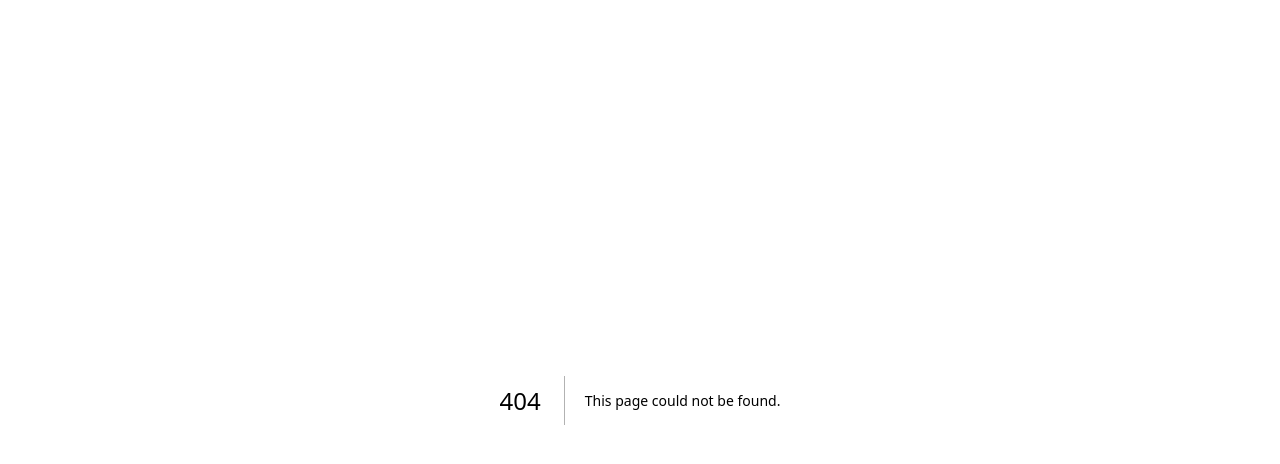
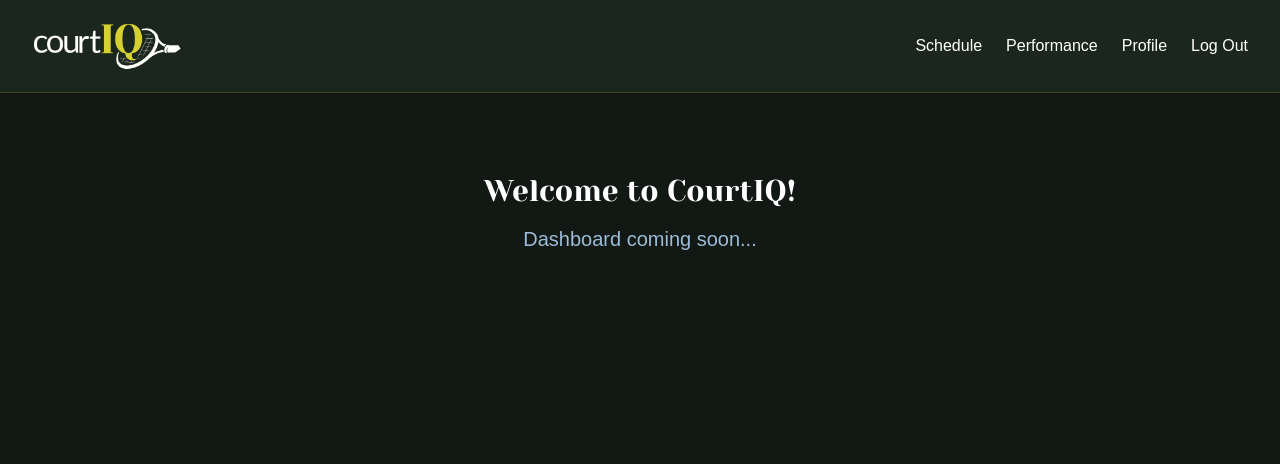
Before and after one commit to SivanRP/CourtIQ, a Next.js app in the folder frontend/: page /dashboard in a window 1280 px wide. Before the commit this address had no page. Shown: the top 464 px of the page. Built offline with nearby package versions, Linux system fonts and the light colour scheme.

Commit message:
Add successful signup popup, dashboard page placeholder, and routing to/from dashboard page for login/logout.

```diff
--- /dev/null
+++ b/frontend/src/pages/dashboard.tsx
@@ -0,0 +1,53 @@
+import { useRouter } from "next/router";
+import { Lato, Yeseva_One } from "next/font/google";
+import Image from "next/image"
+
+const lato = Lato({subsets: ["latin"], weight: ["400", "700"]})
+const yesevaOne = Yeseva_One({subsets: ["latin"], weight: ["400"]})
+
+export default function Dashboard() {
+    const router = useRouter();
+
+    return (
+        <div className={`{lato.className} min-h-screen bg-[#121914]`}>
+            <nav className="w-full flex items-center justify-between px-8 py-4 bg-[#1a261e] border-b border-[#c8a84b33]">
+                <Image
+                    src="/CourtIQlogo.png"
+                    alt="CourtIQ Logo"
+                    width={150}
+                    height={60}
+                    priority
+                />
+
+                <div className="flex items-center gap-6">
+                    <button className="text-white text-m hover:text-[#9cbcd9] transition-colors cursor-pointer bg-transparent border-none">
+                        Schedule
+                    </button>
+                    <button className="text-white text-m hover:text-[#9cbcd9] transition-colors cursor-pointer bg-transparent border-none">
+                        Performance
+                    </button>
+                    <button className="text-white text-m hover:text-[#9cbcd9] transition-colors cursor-pointer bg-transparent border-none">
+                        Profile
+                    </button>
+                    <button
+                        onClick={ () => {
+                            localStorage.removeItem("token");
+                            router.push("/");
+                        }}
+                        className="text-white text-m hover:text-[#9cbcd9] transition-colors cursor-pointer bg-transparent border-none">
+                        Log Out
+                    </button>
+                </div>
+            </nav>
+
+            <div className="flex flex-col items-center justify-center mt-20">
+                <h1 className={`${yesevaOne.className} text-white text-3xl`}>
+                    Welcome to CourtIQ!
+                </h1>
+                <h2 className="text-[#9cbcd9] mt-4 text-xl">
+                    Dashboard coming soon...
+                </h2>
+            </div>
+        </div>
+    )
+}
--- a/frontend/src/pages/index.tsx
+++ b/frontend/src/pages/index.tsx
@@ -1,3 +1,4 @@
+import { useRouter } from "next/router";
 import Image from "next/image";
 import { useState } from "react";
 import { Lato, Yeseva_One } from "next/font/google";
@@ -7,10 +8,12 @@ const lato = Lato({subsets: ["latin"], weight: ["400", "700"]})
 const yesevaOne = Yeseva_One({subsets: ["latin"], weight: ["400"]})
 
 export default function LoginSignupPage() {
+  const router = useRouter();
   const [showPassword, setShowPassword] = useState(false);
   const [isSignUp, setIsSignUp] = useState(false);
   const [form, setForm] = useState({username: "", first_name: "", last_name: "", email: "", password: "", verify_password: "", role: ""});
   const [errors, setErrors] = useState<Record<string, string>>({});
+  const [success, setSuccess] = useState("");
 
   const handleSubmit = async () => {
     setErrors({});
@@ -24,6 +27,7 @@ export default function LoginSignupPage() {
     if (response.ok) {
       setIsSignUp(false);
       setForm({username: "", first_name: "", last_name: "", email: "", password: "", verify_password: "", role: ""});
+      setSuccess("Signup successful");
     } else {
       if (result.error == "Username is not unique") {
         setErrors({username: "* Username is already taken *"});
@@ -47,7 +51,7 @@ export default function LoginSignupPage() {
     if (response.ok) {
       const token = result.token;
       localStorage.setItem("token", token);
-      // Redirect to dashboard
+      router.push("/dashboard");
     } else {
       if (result.error == "Invalid username") {
         setErrors({username: "* An account with this username does not exist *"})
@@ -87,9 +91,9 @@ export default function LoginSignupPage() {
                 onChange={evt => {setForm(prev => ({...prev, role: evt.target.value})); evt.target.blur();}}
                 className="w-full px-4 py-3 bg-[#121914] border border-[#c8a84b33] rounded-xl text-white outline-none hover:border-white focus:border-white focus:border-2 cursor-pointer appearance-none">
                 <option value="">Select a role</option>
-                <option value="athlete">Athlete</option>
-                <option value="headCoach">Head Coach</option>
-                <option value="coachingStaff">Coaching Staff</option>
+                <option value="ATHLETE">Athlete</option>
+                <option value="HEAD_COACH">Head Coach</option>
+                <option value="COACHING_STAFF">Coaching Staff</option>
               </select>
             </div>
 
@@ -201,6 +205,23 @@ export default function LoginSignupPage() {
           </button>
         </div>
       </div>
+      {success && (
+        <div className="fixed inset-0 flex items-center justify-center bg-black/50 z-50">
+          <div className="bg-[#121914] border border-[#c8a84b33] rounded-2xl p-11 w-[90%] max-w-100 text-center shadow-xl">
+            <h3 className="text-white text-lg font-bold mb-2">
+              You are all signed up!
+            </h3>
+            <p className="text-[#9cbcd9] text-sm mb-6">
+              Please proceed to login by clicking continue.
+            </p>
+            <button
+              onClick={() => setSuccess("")}
+              className="px-4 py-2 bg-[#9cbcd9] text-[#121914] rounded-lg font-bold text-sm hover:scale-105 transition">
+              Continue
+            </button>
+          </div>
+        </div>
+      )}
     </div>
   );
 }
```
